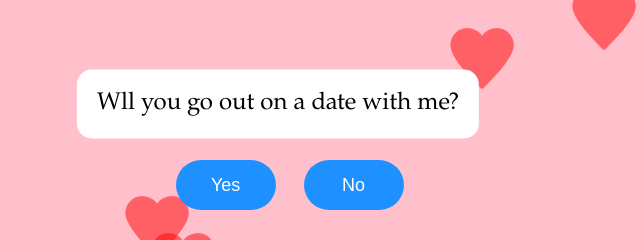
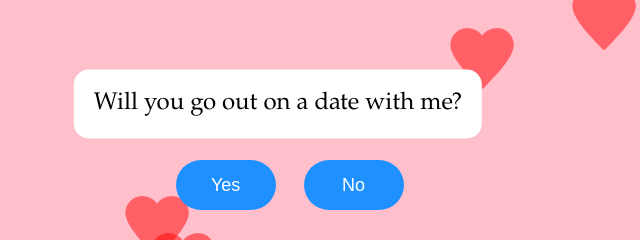
Before and after one commit to mvp-2003/Proposal, a plain HTML site: page index.html in a window 1280 px wide. Shown: the part 280-520 px from the top of the page, 362-1002 px from the left. Drawn offline with Linux system fonts and the light colour scheme.

Commit message:
Update index.html

```diff
--- a/index.html
+++ b/index.html
@@ -7,7 +7,7 @@
     <link rel="stylesheet" href="style.css">
 </head>
 <body>
-    <div id="myTextbox">Wll you go out on a date with me?</div>
+    <div id="myTextbox">Will you go out on a date with me?</div>
     <button id="btn1">Yes</button>
     <button id="btn2">No</button>
     <script src="script.js"></script>
```
